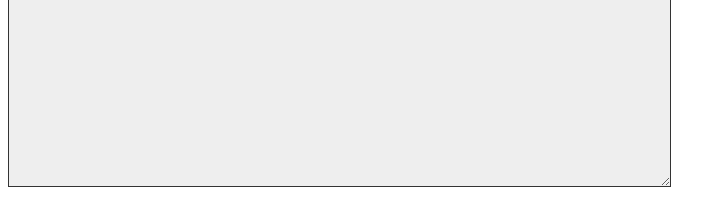
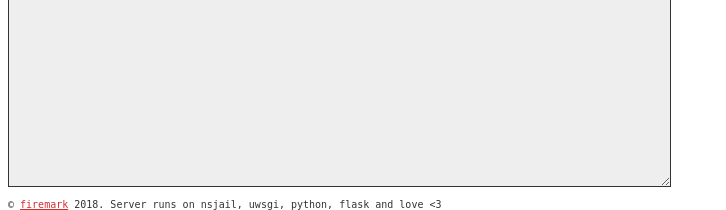
Before and after one commit to CodingDojoSilesia/golf, a Flask app: page / in a window 1280 px wide. Shown: the part 698-908 px from the top of the page, without its empty margins (0-726 px from the left). Before the commit the page ends 885 px from the top, so only its background shows below. Run offline with Flask 2, Linux system fonts and the light colour scheme; data that the repository does not hold is empty; parts of the project's set-up code (start-up, migrations or seed data) failed here and were passed over.

Commit message:
fix readme and css

```diff
--- a/code/stats/css.css
+++ b/code/stats/css.css
@@ -35,6 +35,14 @@ a { color: #D82C31; }
 .pis { width: 400px; float: left;}
 .sld { width: 650px; float: left;}
 
+@media screen and (min-width: 1300px; max-width: 1500px) {
+    .pis { width: 650px; }
+}
+
+@media screen and (min-width: 1500px) {
+    .pis { width: 850px; }
+}
+
 .success { color: #3AA655; font-weight: bold; }
 .error { color: #ed4036; font-weight: bold; }
 table {
--- a/code/templates/howto.html
+++ b/code/templates/howto.html
@@ -11,11 +11,11 @@
 
 <html>
     <head>
-        <title>Coding Dojo Silesia Golf 2018 HOWTO</title>
+        <title>Coding Dojo Silesia Code Golf 2018 HOWTO</title>
         <link rel="stylesheet" type="text/css" href="stats/css.css" />
     </head>
     <body class="sld">
-        <h1>Coding Dojo Silesia Golf 2018 HOWTO</h1>
+        <h1>Coding Dojo Silesia Code Golf 2018 HOWTO</h1>
         <h2>Rules</h2>
         <ol>
             <li>Result must be printed in <strong>STDOUT</strong></li>
--- a/code/templates/index.html
+++ b/code/templates/index.html
@@ -62,5 +62,9 @@
             {% endif %}
         </div>
         </form>
+        <small style='clear: both; float: left'>
+            &copy; <a href='https://github.com/firemark/'>firemark</a> 2018.
+            Server runs on nsjail, uwsgi, python, flask and love &lt;3
+        </small>
     </body>
 </html>
```
Also changed, not shown: 1 other file.
